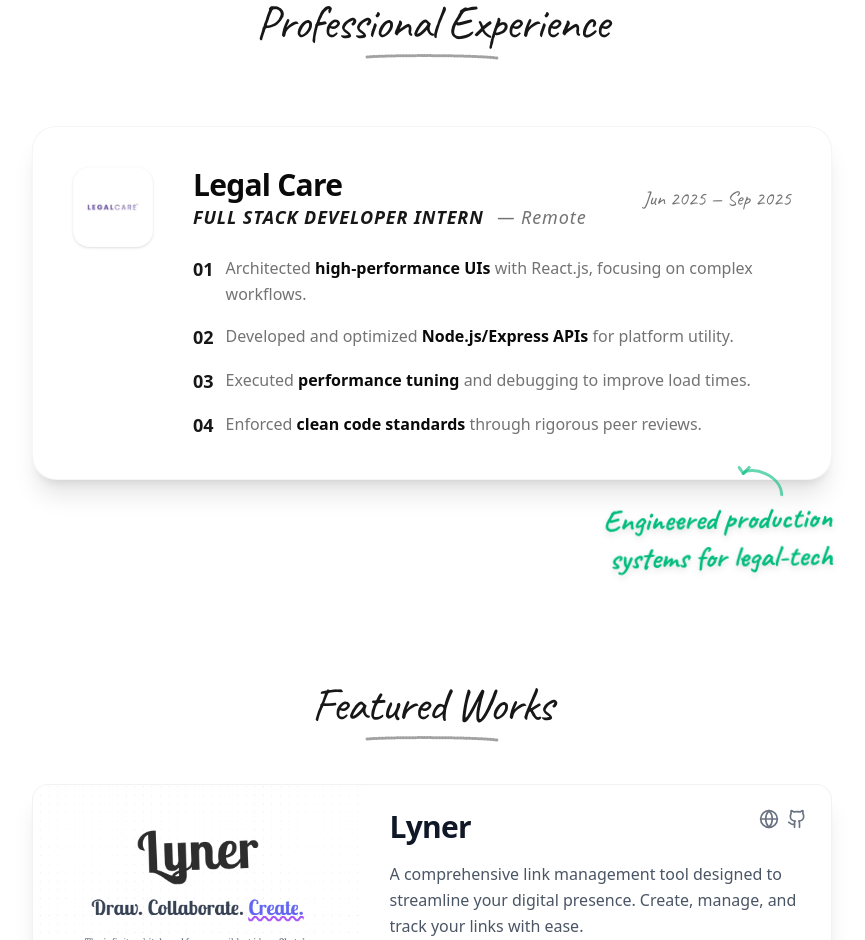
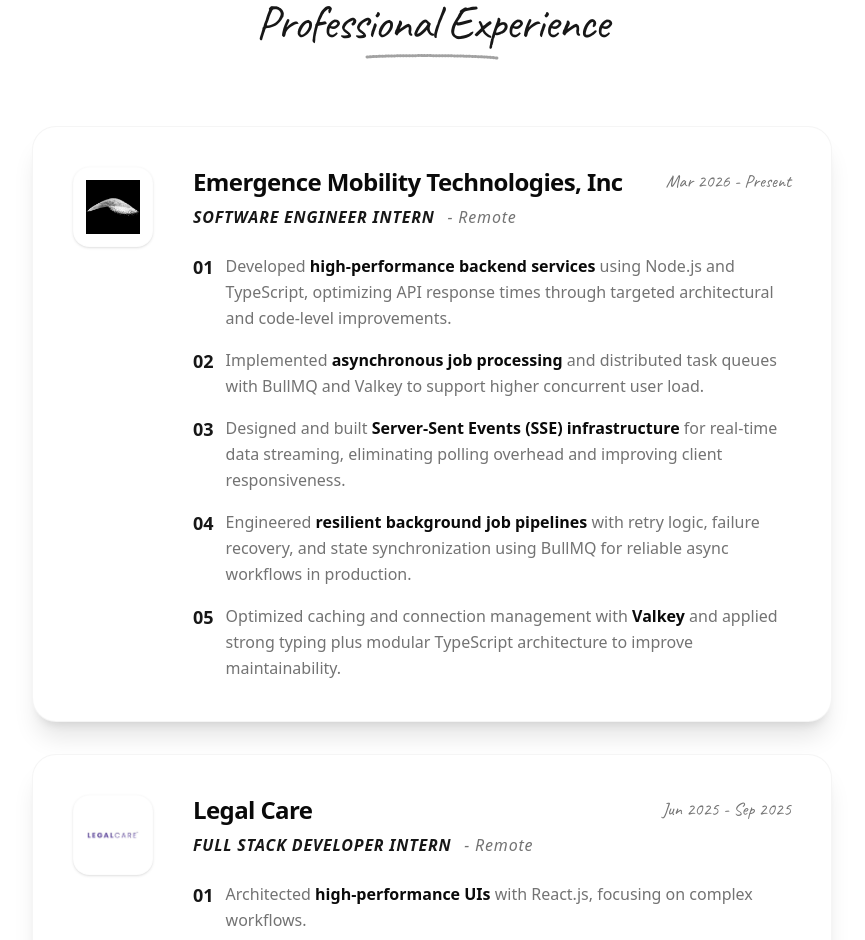
Before and after one commit to palsoumaditya/soumaditya, a Next.js app: page / in a window 1280 px wide. Shown: the part 1860-2800 px from the top of the page, without its empty margins (208-1073 px from the left). Built offline with nearby package versions, Linux system fonts and the light colour scheme.

Commit message:
feat: Enhance Experience component with detailed job descriptions and new company logo

```diff
--- a/components/ui/Experience.tsx
+++ b/components/ui/Experience.tsx
@@ -5,84 +5,195 @@
 
 const caveat = Caveat({ subsets: ["latin"], weight: ["400", "700"] });
 
+const experiences = [
+  {
+    company: "Emergence Mobility Technologies, Inc",
+    role: "Software Engineer Intern",
+    location: "Remote",
+    period: "Mar 2026 - Present",
+    image: "/me/emergencesoftware_logo.jpg",
+    alt: "Emergence Mobility Technologies experience",
+    details: [
+      <>
+        Developed{" "}
+        <span className="text-foreground font-semibold">
+          high-performance backend services
+        </span>{" "}
+        using Node.js and TypeScript, optimizing API response times through
+        targeted architectural and code-level improvements.
+      </>,
+      <>
+        Implemented{" "}
+        <span className="text-foreground font-semibold">
+          asynchronous job processing
+        </span>{" "}
+        and distributed task queues with BullMQ and Valkey to support higher
+        concurrent user load.
+      </>,
+      <>
+        Designed and built{" "}
+        <span className="text-foreground font-semibold">
+          Server-Sent Events (SSE) infrastructure
+        </span>{" "}
+        for real-time data streaming, eliminating polling overhead and
+        improving client responsiveness.
+      </>,
+      <>
+        Engineered{" "}
+        <span className="text-foreground font-semibold">
+          resilient background job pipelines
+        </span>{" "}
+        with retry logic, failure recovery, and state synchronization using
+        BullMQ for reliable async workflows in production.
+      </>,
+      <>
+        Optimized caching and connection management with{" "}
+        <span className="text-foreground font-semibold">Valkey</span> and
+        applied strong typing plus modular TypeScript architecture to improve
+        maintainability.
+      </>,
+    ],
+  },
+  {
+    company: "Legal Care",
+    role: "Full Stack Developer Intern",
+    location: "Remote",
+    period: "Jun 2025 - Sep 2025",
+    image: "/me/LEGALCARE.png",
+    alt: "Legal Care experience",
+    details: [
+      <>
+        Architected{" "}
+        <span className="text-foreground font-semibold">
+          high-performance UIs
+        </span>{" "}
+        with React.js, focusing on complex workflows.
+      </>,
+      <>
+        Developed and optimized{" "}
+        <span className="text-foreground font-semibold">
+          Node.js/Express APIs
+        </span>{" "}
+        for platform utility.
+      </>,
+      <>
+        Executed{" "}
+        <span className="text-foreground font-semibold">
+          performance tuning
+        </span>{" "}
+        and debugging to improve load times.
+      </>,
+      <>
+        Enforced{" "}
+        <span className="text-foreground font-semibold">
+          clean code standards
+        </span>{" "}
+        through rigorous peer reviews.
+      </>,
+    ],
+  },
+];
+
 const Experience: React.FC = () => {
   return (
     <section
       id="experience"
       className="w-full max-w-4xl mx-auto px-4 sm:px-6 lg:px-8 pt-10 pb-16 md:pb-24 bg-background text-foreground transition-colors duration-300"
     >
-
-      {/* Section Header */}
       <div className="flex flex-col items-center mb-16 relative">
-        <h2 className={`${caveat.className} text-3xl md:text-5xl text-primary tracking-tight`}>
+        <h2
+          className={`${caveat.className} text-3xl md:text-5xl text-primary tracking-tight`}
+        >
           Professional Experience
         </h2>
-        <svg width="160" height="12" viewBox="0 0 140 12" fill="none" className="text-primary/40 mt-1">
-          <path d="M5 7C30 5 110 5 135 8" stroke="currentColor" strokeWidth="3" strokeLinecap="round" strokeDasharray="1 2" />
+        <svg
+          width="160"
+          height="12"
+          viewBox="0 0 140 12"
+          fill="none"
+          className="text-primary/40 mt-1"
+        >
+          <path
+            d="M5 7C30 5 110 5 135 8"
+            stroke="currentColor"
+            strokeWidth="3"
+            strokeLinecap="round"
+            strokeDasharray="1 2"
+          />
         </svg>
       </div>
 
-      <div className="relative">
-        {/* Experience Card */}
-        <div className="group relative flex flex-col md:flex-row items-start bg-card border border-border/40 rounded-3xl p-6 md:p-10 hover:border-primary/30 transition-all duration-300 shadow-xl z-10">
-
+      <div className="relative flex flex-col gap-8">
+        {experiences.map((experience) => (
+          <div
+            key={experience.company}
+            className="group relative flex flex-col md:flex-row items-start bg-card border border-border/40 rounded-3xl p-6 md:p-10 hover:border-primary/30 transition-all duration-300 shadow-xl"
+          >
             <div className="relative w-16 h-16 md:w-20 md:h-20 flex-shrink-0 bg-white rounded-2xl overflow-hidden shadow-sm border border-border/10">
               <Image
-              src="/me/LEGALCARE.png"
-              alt="Legal Care - Full Stack Developer Intern Experience"
+                src={experience.image}
+                alt={experience.alt}
                 fill
                 className="object-contain p-3"
               />
             </div>
 
             <div className="flex-1 md:ml-10 mt-6 md:mt-0">
-            <div className="flex flex-col md:flex-row md:items-center justify-between gap-2 mb-6">
+              <div className="flex flex-col md:flex-row md:items-start justify-between gap-3 mb-6">
                 <div>
-                <h3 className="text-2xl md:text-3xl font-black tracking-tight">Legal Care</h3>
-                <p className="text-primary font-bold text-base md:text-lg italic uppercase tracking-wider">
-                  Full Stack Developer Intern <span className="text-muted-foreground font-normal normal-case ml-2">— Remote</span>
+                  <h3 className="text-xl md:text-2xl font-black tracking-tight leading-tight">
+                    {experience.company}
+                  </h3>
+                  <p className="text-primary font-bold text-sm md:text-base italic uppercase tracking-wider mt-2">
+                    {experience.role}{" "}
+                    <span className="text-muted-foreground font-normal normal-case ml-2">
+                      - {experience.location}
+                    </span>
                   </p>
                 </div>
-              <span className={`text-lg md:text-xl ${caveat.className} text-muted-foreground whitespace-nowrap`}>
-                Jun 2025 — Sep 2025
+                <span
+                  className={`text-base md:text-lg ${caveat.className} text-muted-foreground whitespace-nowrap`}
+                >
+                  {experience.period}
                 </span>
               </div>
 
               <ul className="grid grid-cols-1 gap-4 text-sm md:text-base text-muted-foreground leading-relaxed">
-              <li className="flex gap-3">
-                <span className="text-primary font-bold text-lg">01 </span>
-                <span>Architected <span className="text-foreground font-semibold">high-performance UIs</span> with React.js, focusing on complex workflows.</span>
+                {experience.details.map((detail, index) => (
+                  <li key={index} className="flex gap-3">
+                    <span className="text-primary font-bold text-lg">
+                      {String(index + 1).padStart(2, "0")}{" "}
+                    </span>
+                    <span>{detail}</span>
                   </li>
-              <li className="flex gap-3">
-                <span className="text-primary font-bold text-lg">02 </span>
-                <span>Developed and optimized <span className="text-foreground font-semibold">Node.js/Express APIs</span> for platform utility.</span>
-              </li>
-              <li className="flex gap-3">
-                <span className="text-primary font-bold text-lg">03 </span>
-                <span>Executed <span className="text-foreground font-semibold">performance tuning</span> and debugging to improve load times.</span>
-              </li>
-              <li className="flex gap-3">
-                <span className="text-primary font-bold text-lg">04 </span>
-                <span>Enforced <span className="text-foreground font-semibold">clean code standards</span> through rigorous peer reviews.</span>
-              </li>
+                ))}
               </ul>
             </div>
           </div>
+        ))}
 
-        {/* --- FIXED BOTTOM ANNOTATION & ARROW --- */}
-        <div className={`absolute -bottom-24 right-4 md:right-0 ${caveat.className} text-emerald-500 rotate-[-1deg] max-w-[240px] z-30 flex flex-col items-end`}>
-          {/* Arrow pointing UP at the box corner */}
+        <div
+          className={`mt-2 ml-auto ${caveat.className} text-emerald-500 rotate-[-1deg] max-w-[260px] flex flex-col items-end`}
+        >
           <div className="mr-10">
-            <svg width="60" height="45" viewBox="0 0 60 45" fill="none" className="stroke-emerald-500/60 stroke-[3]">
-              {/* Organic swoop up */}
+            <svg
+              width="60"
+              height="45"
+              viewBox="0 0 60 45"
+              fill="none"
+              className="stroke-emerald-500/60 stroke-[3]"
+            >
               <path d="M50,40 C50,20 20,10 12,18" strokeLinecap="round" />
-              {/* Corrected arrowhead (< style) */}
-              <path d="M8,12 L12,18 L18,12" strokeLinecap="round" strokeLinejoin="round" />
+              <path
+                d="M8,12 L12,18 L18,12"
+                strokeLinecap="round"
+                strokeLinejoin="round"
+              />
             </svg>
           </div>
 
           <p className="text-2xl md:text-3xl leading-tight font-bold text-right drop-shadow-md">
-            Engineered production systems for legal-tech
+            Shipping reliable products across frontend and backend
           </p>
         </div>
       </div>
--- a/components/ui/hero.tsx
+++ b/components/ui/hero.tsx
@@ -102,7 +102,7 @@
 
         <div className="flex flex-row gap-4">
           <a
-            href="https://drive.google.com/file/d/181WYd5PwA8iQGCR2Zje0ZNmwageZzThn/view?usp=drive_link"
+            href="https://drive.google.com/file/d/1MtwYoySdTITL9FeFTUh-C3un-NNNhCHk/view?usp=sharing"
             target="_blank"
             rel="noopener noreferrer"
             className="px-6 md:px-8 py-3 bg-foreground text-background rounded-full font-bold text-sm md:text-base hover:opacity-90 transition-all active:scale-95 flex items-center gap-2 shadow-lg hover:shadow-xl"
```
Also changed, not shown: public/me/emergencesoftware_logo.jpg (added). Lines whose indentation alone changed are shown as unchanged.
